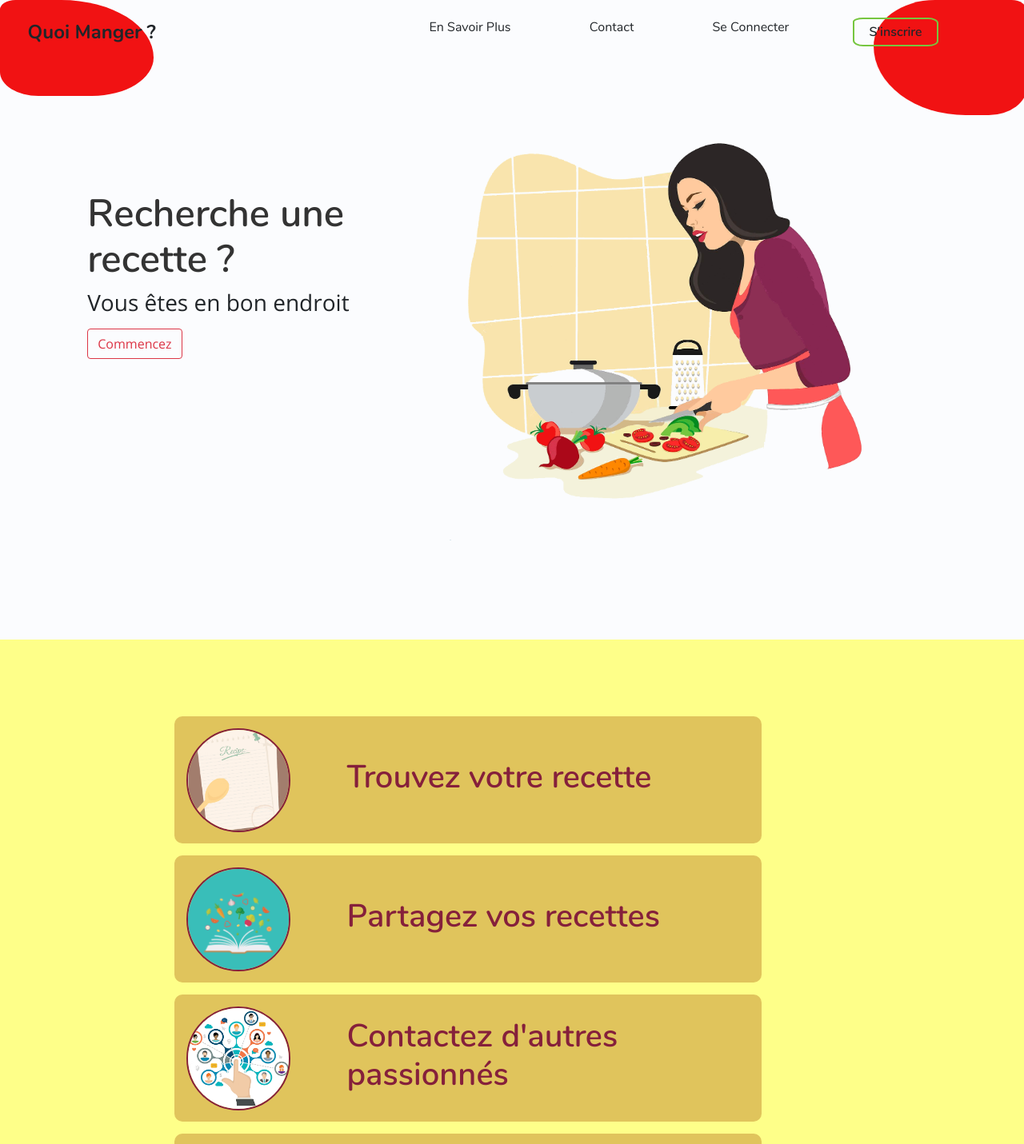
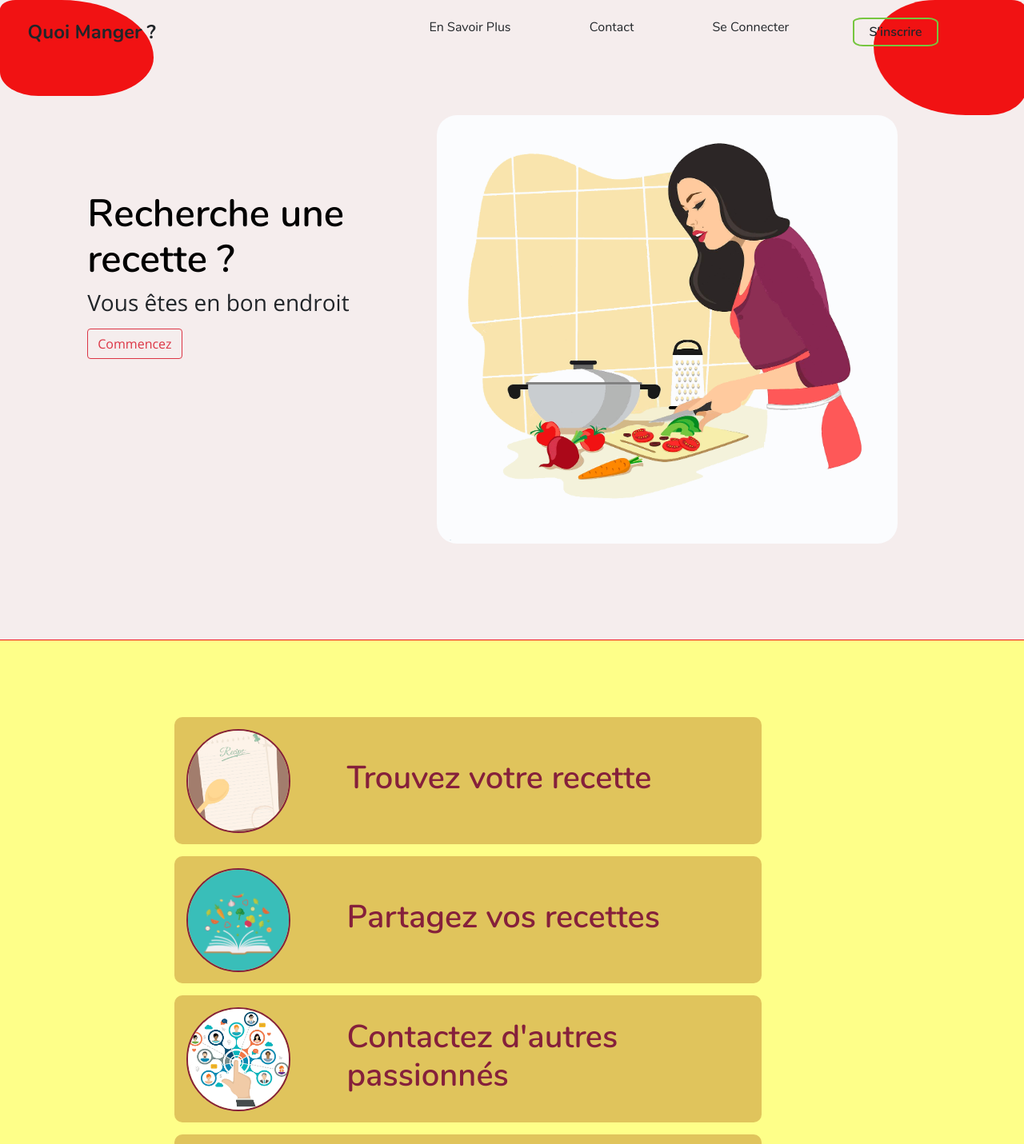
Before and after one commit to pdelpriore/cojemy-front, a React (Create React App) app: page / in a window 1280 px wide. Shown: the top 1431 px of the page at 80% size. Built offline with nearby package versions, Linux system fonts and the light colour scheme.

Commit message:
change main page styles

```diff
--- a/src/components/navbar/navbar.css
+++ b/src/components/navbar/navbar.css
@@ -43,5 +43,5 @@ li:first-child:hover {
 }
 a {
   text-decoration: none;
-  color: #333333;
+  color: #3e3636;
 }
--- a/src/views/about/about.css
+++ b/src/views/about/about.css
@@ -2,6 +2,7 @@
   height: 100vh;
   background-color: #feff89;
   overflow: hidden;
+  border-top: 1px #f11213 solid;
 }
 .about-area {
   display: flex;
--- a/src/views/main/main.css
+++ b/src/views/main/main.css
@@ -1,7 +1,7 @@
 .main-section {
   height: 100vh;
   overflow: hidden;
-  background-color: #fbfcfe;
+  background-color: #f5eded;
 }
 .shape-top-left {
   position: relative;
@@ -20,6 +20,7 @@
 }
 .image {
   width: 45vw;
+  border-radius: 25px;
 }
 .box {
   height: 50vh;
@@ -30,7 +31,7 @@
 .main-text {
   font-family: "Nunito-SemiBold";
   font-size: 3em;
-  color: #333333;
+  color: #000000;
 }
 .main-sub-text {
   font-family: "OpenSans-Regular";
```
